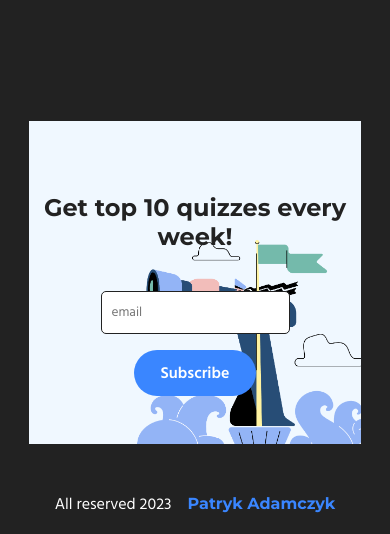
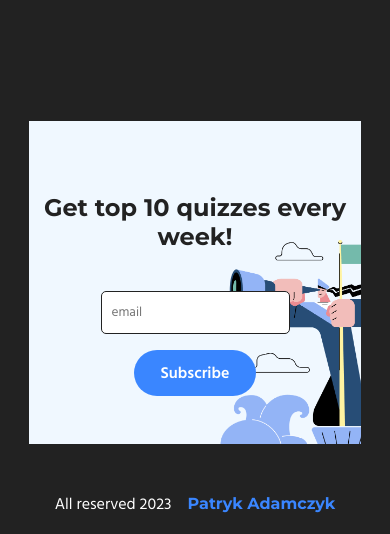
Before and after one commit to Husirxd/wdpai, a PHP site: page / in a window 390 px wide. Shown: the part 2409-2943 px from the top of the page. Run offline with PHP 8.4, Linux system fonts and the light colour scheme; data that the repository does not hold is empty; some libraries are stand-ins or nearby versions.

Commit message:
fix/rwd newsletter section

```diff
--- a/frontend/assets/styles/partials/_footer.scss
+++ b/frontend/assets/styles/partials/_footer.scss
@@ -21,6 +21,9 @@ footer{
             background-size:150%;
             background-position:10% 50px;
         }
+        @include to(450px){
+            background-position:-40% 50px;
+        }
         .newsletter-form{
             padding: 3em 0;
             display: flex;
@@ -38,6 +41,9 @@ footer{
         }
         .newsletter-thanks{
             min-height: 400px;
+            @include to(650px){
+                min-height: 200px;
+            }
             padding: 3em 0;
             display:none;
             &--visible{
@@ -53,6 +59,9 @@ footer{
                 @include to(1024px){
                     font-size: 2em;
                 }
+                @include to(650px){
+                    font-size: 1em;
+                }
             }
         }
     }
--- a/frontend/assets/styles/style.css
+++ b/frontend/assets/styles/style.css
@@ -773,6 +773,12 @@ footer #newsletter {
   }
 }
 
+@media screen and (max-width: 449px) {
+  footer #newsletter {
+    background-position: -40% 50px;
+  }
+}
+
 footer #newsletter .newsletter-form {
   padding: 3em 0;
   display: -webkit-box;
@@ -806,6 +812,12 @@ footer #newsletter .newsletter-thanks {
   display: none;
 }
 
+@media screen and (max-width: 649px) {
+  footer #newsletter .newsletter-thanks {
+    min-height: 200px;
+  }
+}
+
 footer #newsletter .newsletter-thanks--visible {
   display: -webkit-box;
   display: -ms-flexbox;
@@ -831,6 +843,12 @@ footer #newsletter .newsletter-thanks h2 {
 @media screen and (max-width: 1023px) {
   footer #newsletter .newsletter-thanks h2 {
     font-size: 2em;
+  }
+}
+
+@media screen and (max-width: 649px) {
+  footer #newsletter .newsletter-thanks h2 {
+    font-size: 1em;
   }
 }
 
```
Also changed, not shown: 1 other file.
